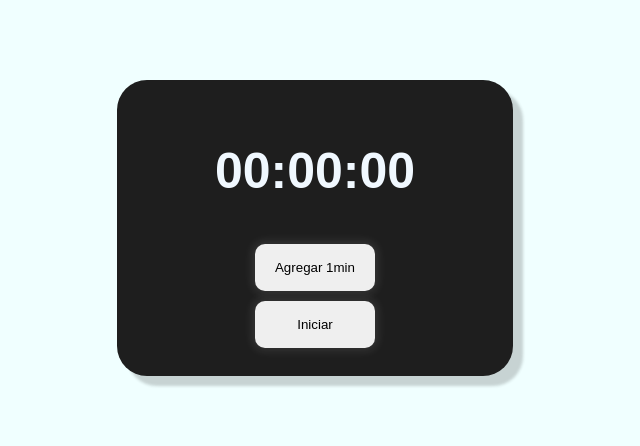
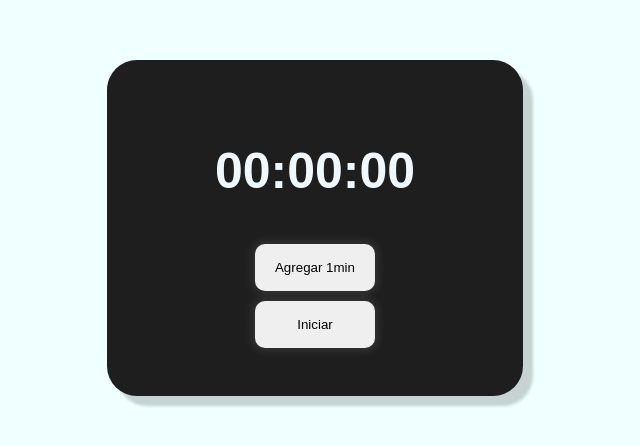
Before and after one commit to Angel-Di-Luzio/Temp-Basico, a plain HTML site: page index.html in a window 1280 px wide. Shown: the part 172-618 px from the top of the page, without its empty margins (325-965 px from the left). Drawn offline with Linux system fonts and the light colour scheme.

Commit message:
Ajuste de tamaño

```diff
--- a/CSS/style.css
+++ b/CSS/style.css
@@ -14,8 +14,10 @@ body {
     justify-content: center;
     align-items: center;
     flex-direction: column;
-    width: 300px;
-    height: 200px;
+    width: 320px;
+    max-width: 100%;
+    max-height: 100%;
+    height: 240px;
     color: aliceblue;
     border-radius: 30px;
     padding: 3em;
--- a/JS/main.js
+++ b/JS/main.js
@@ -2,6 +2,8 @@
 const temp = document.getElementById("temp");
 const btnMin = document.getElementById("btn-min");
 const btnP = document.getElementById("btn-p");
+
+
 
 
 //Variables
```
